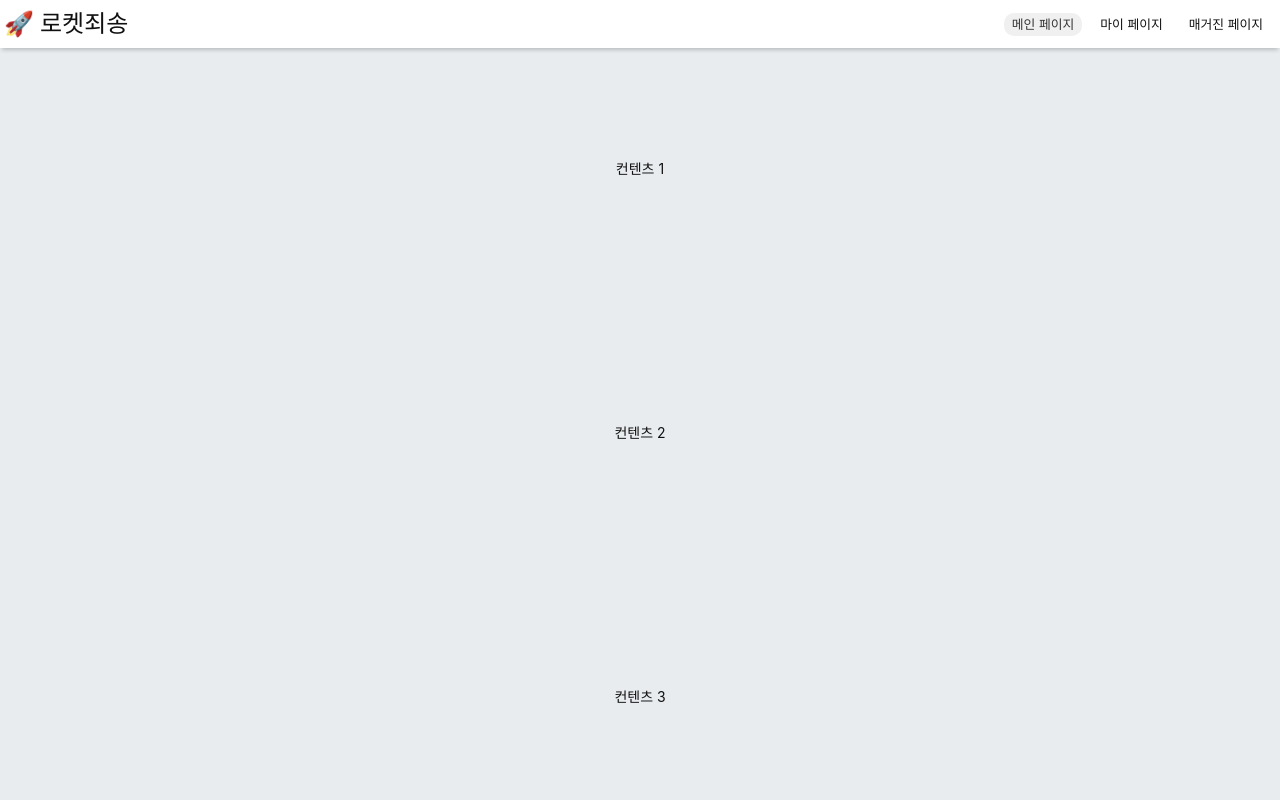
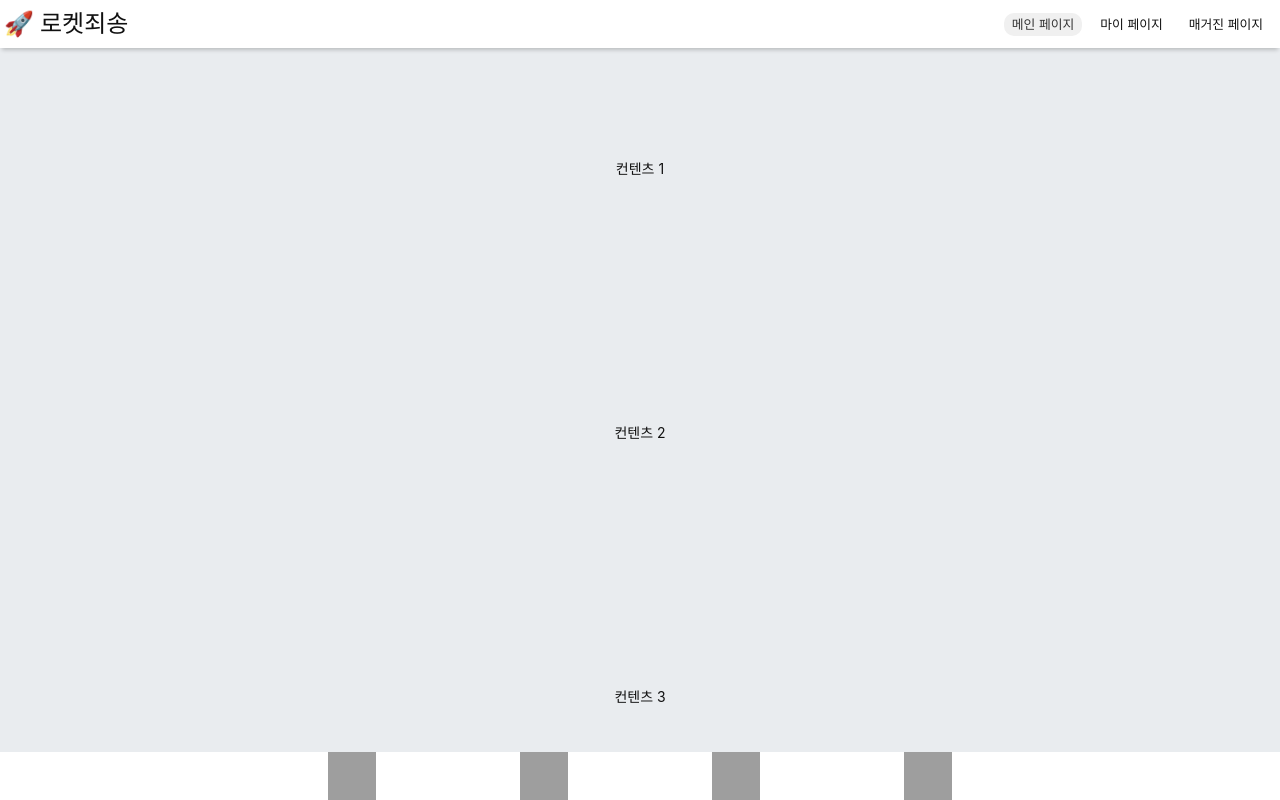
Before and after one commit to g-magazine-hackaton/g-magazine-fe, a React (Vite) app: page / in a window 1280 px wide. Shown: the top 800 px of the page. Built offline with nearby package versions, Linux system fonts and the light colour scheme; grey boxes are pictures that could not be loaded; a web font is replaced by a local one.

Commit message:
feat: 바텀 네비게이션 추가(web 기준)

```diff
--- a/src/App.tsx
+++ b/src/App.tsx
@@ -3,6 +3,7 @@ import styled from '@emotion/styled';
 import { Global } from '@emotion/react';
 import Navbar from '@/components/navbar';
 import globalStyle from './styles/global';
+import BottomNavigation from './components/navbar/BottomNavigation';
 
 function App() {
   const Main = styled.main`
@@ -26,6 +27,7 @@ function App() {
       <Wrap>
         <Outlet />
       </Wrap>
+      <BottomNavigation />
     </Main>
   );
 }
--- /dev/null
+++ b/src/components/navbar/BottomNavigation.tsx
@@ -0,0 +1,75 @@
+import { css } from '@emotion/react';
+import { Link } from 'react-router-dom';
+
+const bottomNavigationStyle = css`
+  position: fixed;
+  left: 0;
+  right: 0;
+  bottom: 0;
+  width: 100%;
+  background-color: #fff;
+  z-index: 350;
+
+  .list {
+    display: flex;
+    justify-content: space-around;
+    max-width: 768px;
+    height: 48px;
+    margin: 0 auto;
+
+    .link {
+      position: relative;
+      display: block;
+      width: 48px;
+      height: 48px;
+      background: url(//mockupdev.gmarket.co.kr/build/mobile/image/sprite/gnb/sp-gnb.png?v=1700614126178)
+        no-repeat;
+      background-size: 290px 256px;
+    }
+
+    .link__home {
+      background-position: -108px 0px;
+
+      &--active {
+        background-position: -108px -50px;
+      }
+    }
+
+    .link__search {
+      background-position: -208px -150px;
+    }
+
+    .link__myg {
+      background-position: -158px -50px;
+    }
+
+    .link__rvh {
+      background-position: 0px -158px;
+    }
+  }
+`;
+
+const BottomNavigation = () => {
+  return (
+    <div className="box__bottom-navigation" css={bottomNavigationStyle}>
+      <div className="box__bottom-navigation-inner">
+        <ul className="list">
+          <li className="list-item">
+            <Link to="/" className="link link__home" />
+          </li>
+          <li className="list-item">
+            <Link to="#none" className="link link__search" />
+          </li>
+          <li className="list-item">
+            <Link to="#none" className="link link__myg" />
+          </li>
+          <li className="list-item">
+            <Link to="#none" className="link link__rvh" />
+          </li>
+        </ul>
+      </div>
+    </div>
+  );
+};
+
+export default BottomNavigation;
```
